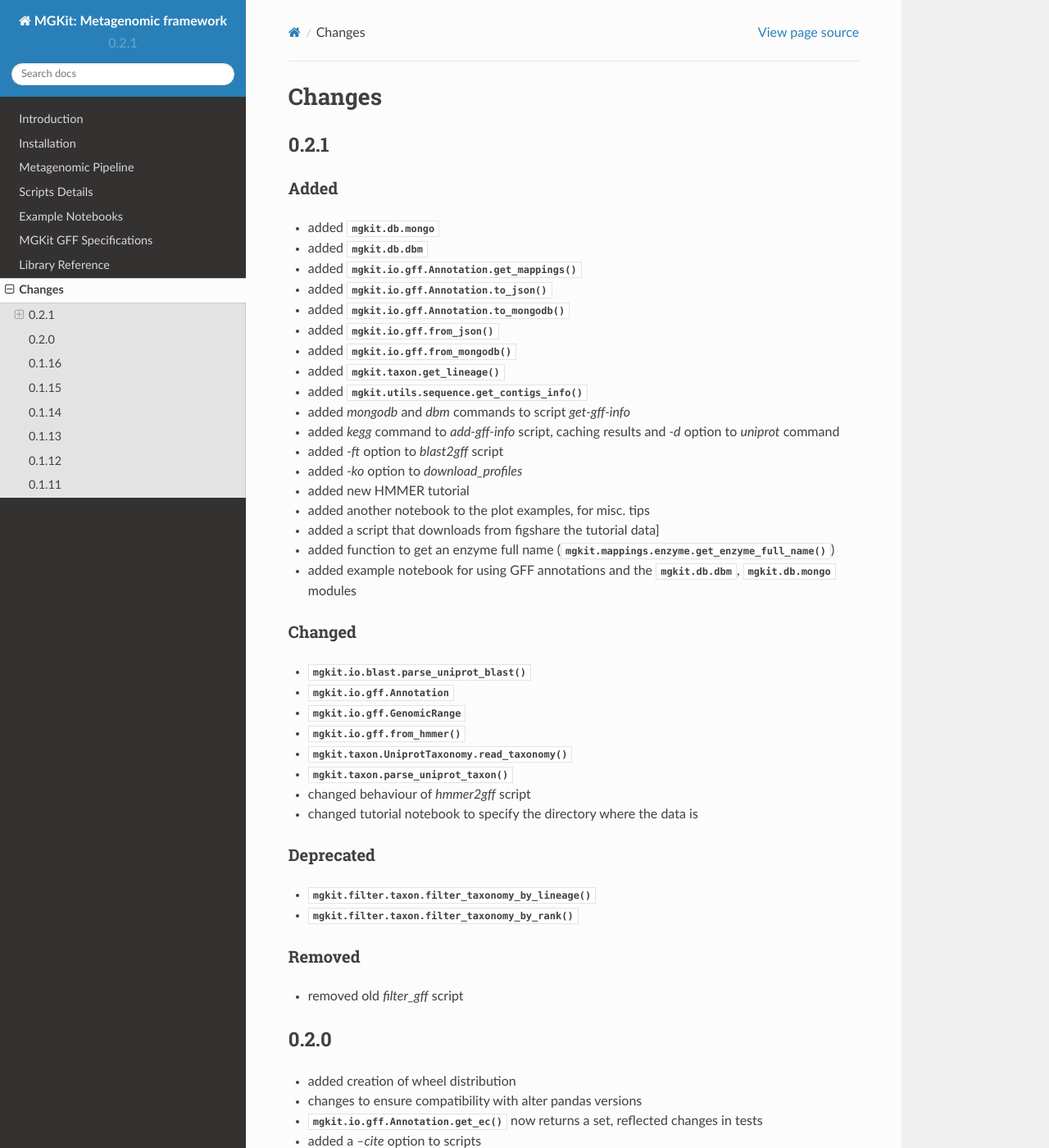
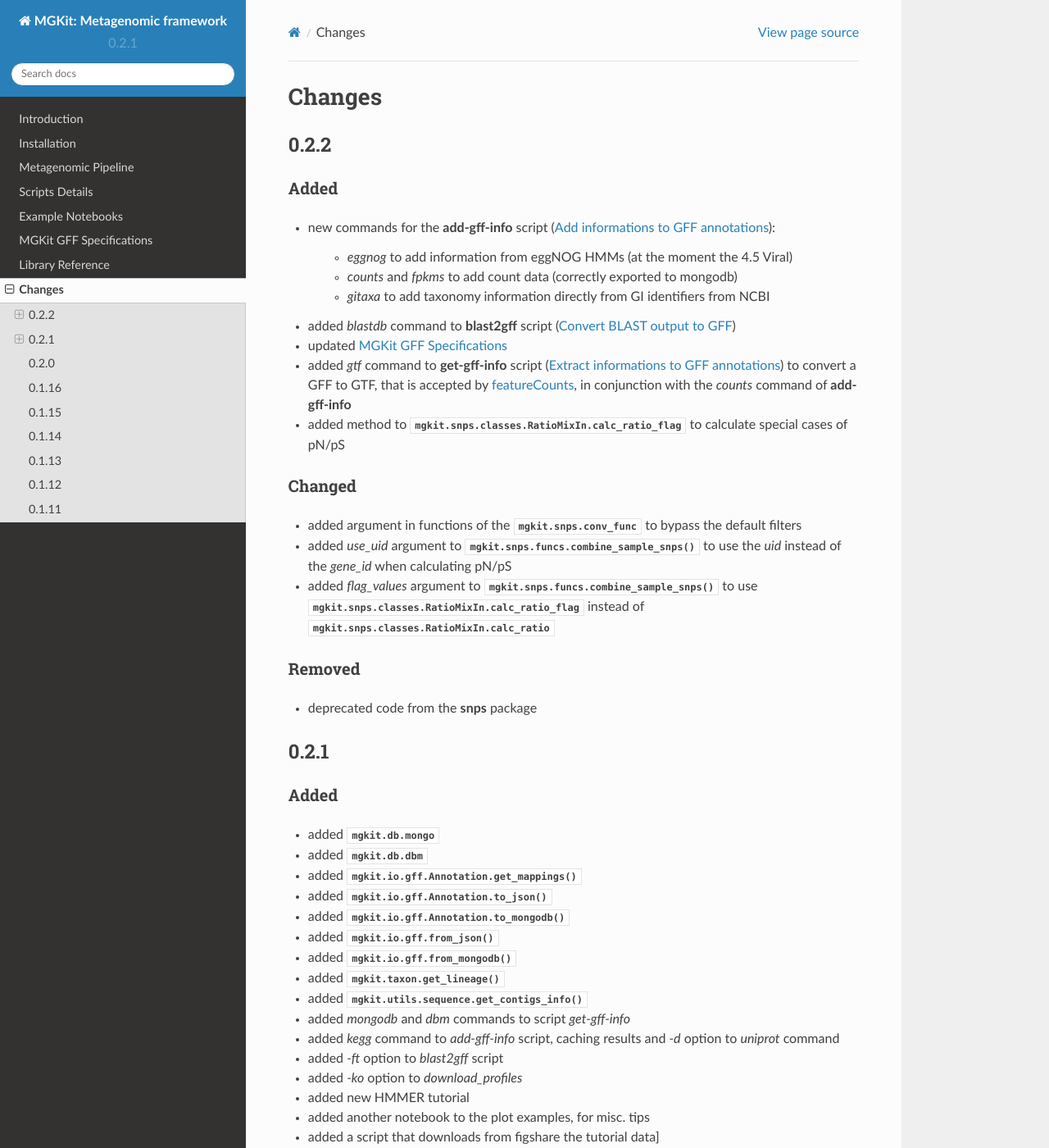
Before and after one commit to frubino/mgkit, a Sphinx documentation site: the page built from docs/source/changes.rst, in a window 1280 px wide and 1400 px high. Shown: the whole window at 82% size. Built offline with Sphinx 7.4.7 and the Read the Docs theme 2.0.0, drawn with Linux system fonts in a browser that asks for light colours; formulas are drawn with MathJax 3; pages that are not in the unit, such as notebooks, are missing from menus.

Commit message:
Updated documentation for release

```diff
--- a/docs/source/changes.rst
+++ b/docs/source/changes.rst
@@ -1,5 +1,34 @@
 Changes
 =======
+
+0.2.2
+-----
+
+Added
+*****
+
+* new commands for the **add-gff-info** script (:ref:`add-gff-info`):
+
+	* *eggnog* to add information from eggNOG HMMs (at the moment the 4.5 Viral)
+	* *counts* and *fpkms* to add count data (correctly exported to mongodb)
+	* *gitaxa* to add taxonomy information directly from GI identifiers from NCBI
+
+* added *blastdb* command to **blast2gff** script (:ref:`blast2gff`)
+* updated :ref:`gff-specs`
+* added *gtf* command to **get-gff-info** script (:ref:`get-gff-info`) to convert a GFF to GTF, that is accepted by `featureCounts <http://bioinf.wehi.edu.au/featureCounts/>`_, in conjunction with the *counts* command of **add-gff-info**
+* added method to :class:`mgkit.snps.classes.RatioMixIn.calc_ratio_flag` to calculate special cases of pN/pS
+
+Changed
+*******
+
+* added argument in functions of the :mod:`mgkit.snps.conv_func` to bypass the default filters
+* added *use_uid* argument to :func:`mgkit.snps.funcs.combine_sample_snps` to use the *uid* instead of the *gene_id* when calculating pN/pS
+* added *flag_values* argument to :func:`mgkit.snps.funcs.combine_sample_snps` to use :class:`mgkit.snps.classes.RatioMixIn.calc_ratio_flag` instead of :class:`mgkit.snps.classes.RatioMixIn.calc_ratio`
+
+Removed
+*******
+
+* deprecated code from the **snps** package
 
 0.2.1
 -----
--- a/docs/source/gff.rst
+++ b/docs/source/gff.rst
@@ -78,6 +78,8 @@
 	* - counts_{any}
 	  - float
 	  - Stores the count data for a sample (e.g. counts_Sample1)
+	  - used by script `add-gff-info`
 	* - fpkms_{any}
 	  - float
 	  - Stores the count data for a sample (e.g. fpkms_Sample1)
+	  - used by script `add-gff-info`
```
